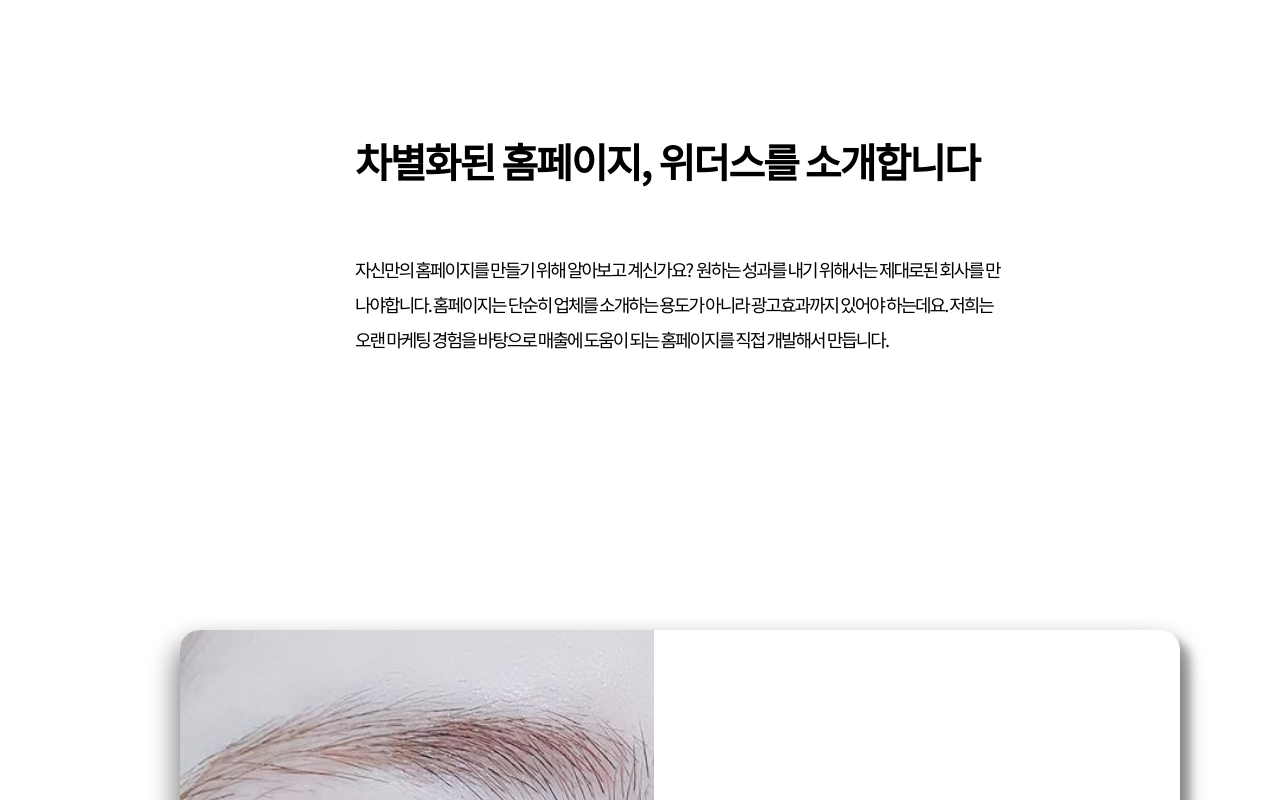
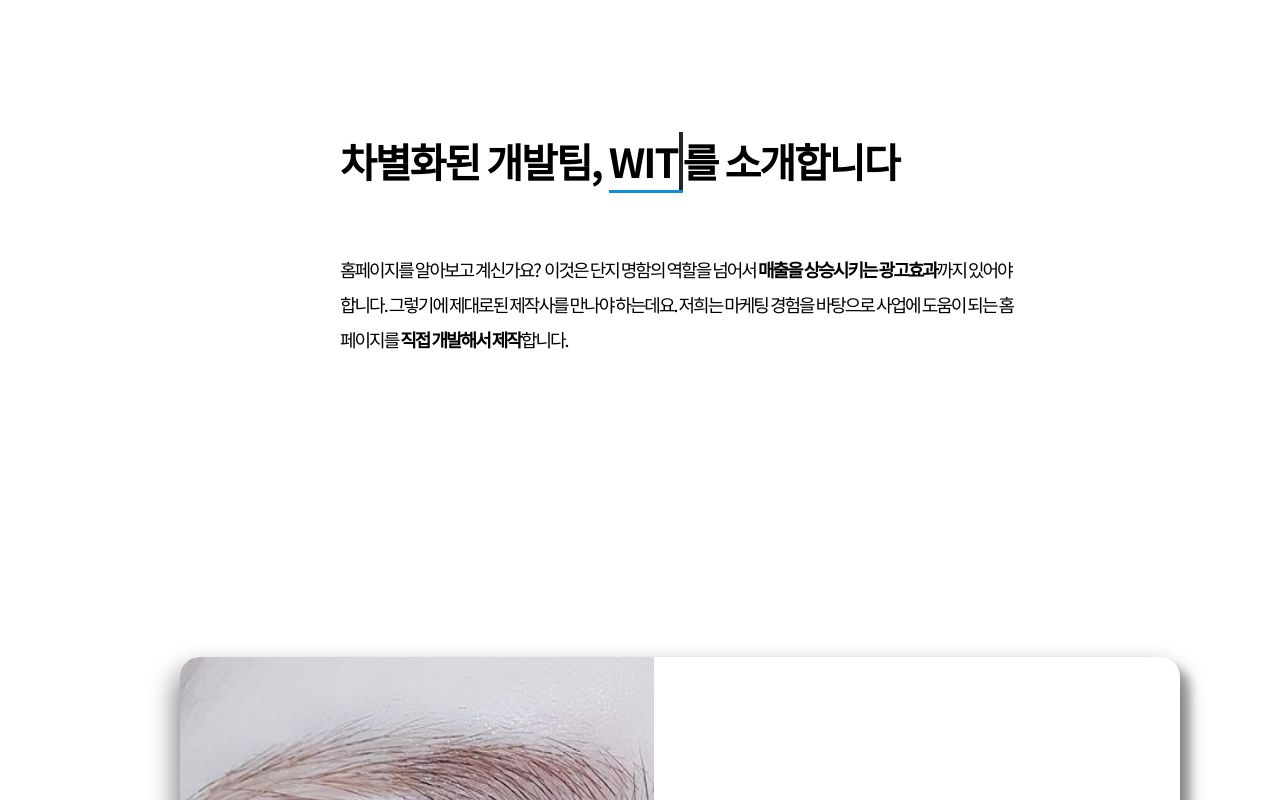
Before and after one commit to hbeautyacademy/hbeautyacademy, a React (Create React App) app: page / in a window 1280 px wide. Shown: the part 920-1720 px from the top of the page. Built offline with nearby package versions, Linux system fonts and the light colour scheme.

Commit message:
브랜드 설명까지 완료

```diff
--- a/public/index.html
+++ b/public/index.html
@@ -29,7 +29,7 @@
       work correctly both with client-side routing and a non-root public URL.
       Learn how to configure a non-root public URL by running `npm run build`.
     -->
-    <title>담래쉬</title>
+    <title>W</title>
   </head>
   <body>
     <noscript>You need to enable JavaScript to run this app.</noscript>
--- a/src/App.css
+++ b/src/App.css
@@ -425,8 +425,9 @@
 
 .intro-brand__txt-con {
   margin: 0 auto;
+  margin-bottom: 300px;
   width: 100%;
-  max-width: 650px;
+  max-width: 680px;
   /* height: 350px; */
   overflow-y: hidden;
   transition: all 1s;
@@ -450,6 +451,31 @@
   line-height: 35px;
   font-weight: 400;
  }
+
+ .intro-brand__txt-sub > span {
+  font-weight: 600;
+ }
+
+
+ .typing-txt {
+  border-bottom: 3px solid rgb(16, 142, 215);
+ }
+
+.typing-txt::after {
+  content: '';
+  margin-left: 1px;
+  border-right: 3px solid #111;
+  animation: blink 0.5s infinite;
+}
+
+@keyframes blink {
+  from {
+    border-right: 4px solid #111;
+  }
+  to {
+    border-right: 4px solid #aaa;
+  }
+}
 
 
 
--- a/src/index.js
+++ b/src/index.js
@@ -7,11 +7,11 @@
 
 const root = ReactDOM.createRoot(document.getElementById('root'));
 root.render(
-  <React.StrictMode>
+  // <React.StrictMode>
     <BrowserRouter>
       <App />
     </BrowserRouter>
-  </React.StrictMode>
+  // </React.StrictMode>
 );
 
 // If you want to start measuring performance in your app, pass a function
--- a/src/routes/Component2.js
+++ b/src/routes/Component2.js
@@ -4,21 +4,54 @@
 function Component2(){
     const [brandText, setBrandText] = useState(null);
 
+    // 브랜드 설명 부분에 브랜드를 타이핑해주는 효과
+    const typingTextData = [
+        '위더스',
+        'WITHUS'
+    ]
+    let [typingTxt, setTypingTxt] = useState('')
+    let i = 0; // 함수 반복횟수
+    let j = 0; // textData 배열 순서
+    let txt = ''; // HTML에 입력될 내용
 
+    const typing = () => {
+        if (i < typingTextData[j].length) { // 해당 문자가 조합되기 전
+            const string = typingTextData[j][i++]
+            setTypingTxt(txt);
+            txt = txt + string;
+        } else { // 해당 문자가 조합된 후
+            setTypingTxt(txt);
+            // txt = ''; // 제거 옵션1. 한번에 지워지게
+            txt = txt.slice(0, -1); // 제거 옵션2. 한글자씩 지워지게
+            if (txt.length == 0) { // 텍스트 내용이 모두 사라진 경우
+                i = 0;
+                if (j == 0) {
+                    j = 1; // 배열 순서 변경
+                } else {
+                    j = 0;
+                }
+            }
+        }
+    }
+
+    // 브랜드 설명 부분까지 스크롤하면 롤업하며 사라지는 효과
     let checkerBrandTxt = false; // 이벤트 중복을 막기위한 체커
     const moveBrandTxt = () => {
         const targetTop = document.querySelector('.intro-brand__txt-con').offsetTop; // 이벤트 대상의 scrollTop 위치
         if (window.scrollY > targetTop + 800 && checkerBrandTxt == false) {
             setBrandText(true);
             checkerBrandTxt = true;
-            console.log('1231231')
         } else if (window.scrollY < targetTop + 700 && checkerBrandTxt == true) {
             setBrandText(null);
             checkerBrandTxt = false;
         }
     };
 
-// 11
+
+
+
+
+
 
 
 
@@ -38,7 +71,8 @@
 
 
     useEffect(() => {
-        let timer = setInterval(()=>{window.addEventListener('scroll', moveBrandTxt);}, 100)
+        const timer_moveBrandTxt = setInterval(()=>{window.addEventListener('scroll', moveBrandTxt);}, 100)
+        const timer_typing = setInterval(typing, 250)
 
         let timer1 = setInterval(()=>{window.addEventListener('scroll', handleScroll1);}, 100)
         // let timer2 = setInterval(()=>{window.addEventListener('scroll', handleScroll2);}, 100)
@@ -47,7 +81,7 @@
         let timer3_3 = setInterval(()=>{window.addEventListener('scroll', cardEnd);}, 100)
         // let timer3_3 = setInterval(()=>{window.addEventListener('scroll', cardScroll3);}, 100)
         return () => {
-            clearInterval(timer1, timer3_1, timer3_2, timer3_3);
+            clearInterval(timer_typing, timer1, timer3_1, timer3_2, timer3_3);
             window.removeEventListener('scroll', handleScroll1);
             // window.removeEventListener('scroll', handleScroll2);
             window.removeEventListener('scroll', cardScroll1);
@@ -60,7 +94,7 @@
     // 멘트 팝업
     const handleScroll1 = () => {
         let count = false;
-        if (window.scrollY > 280 && count == false) {
+        if (window.scrollY > 350 && count == false) {
             setFade('up--end2');
             count = true;
             // console.log('scrolled');
@@ -127,18 +161,16 @@
 
     return (
         <>
-            {/* {window.addEventListener('scroll', function(){
-                console.log(window.scrollY);
-            })} */}
-
             <div className={'intro-brand up--start ' + fade}>
                 <div className='intro-brand__con'>
                     <div className='intro-brand__txt-con' style={{
-                    opacity: brandText ? '0' : '1',
-                    height: brandText ? '0' : '350px'
+                    // opacity: brandText ? '0' : '1',
+                    // height: brandText ? '0' : '350px'
                     }}>
-                            <span className='intro-brand__txt-title'>차별화된 홈페이지, 위더스를 소개합니다</span>
-                            <span className='intro-brand__txt-sub'>자신만의 홈페이지를 만들기 위해 알아보고 계신가요?&nbsp;&nbsp;원하는 성과를 내기 위해서는 제대로된 회사를 만나야합니다. 홈페이지는 단순히 업체를 소개하는 용도가 아니라 광고효과까지 있어야 하는데요. 저희는 오랜 마케팅 경험을 바탕으로 매출에 도움이 되는 홈페이지를 직접 개발해서 만듭니다. </span>
+                            <span className='intro-brand__txt-title'>
+                                차별화된 개발팀, <span className='typing-txt' dangerouslySetInnerHTML={{__html: typingTxt}}></span>를 소개합니다
+                            </span>
+                            <span className='intro-brand__txt-sub'>홈페이지를 알아보고 계신가요?&nbsp;&nbsp;이것은 단지 명함의 역할을 넘어서 <span>매출을 상승시키는 광고효과</span>까지 있어야 합니다. 그렇기에 제대로된 제작사를 만나야 하는데요. 저희는 마케팅 경험을 바탕으로 사업에 도움이 되는 홈페이지를 <span>직접 개발해서 제작</span>합니다.</span>
 
                     </div>
                     <div className='intro-brand__box sticky' style={{opacity: card1_1, transform: `scale(${card1_2})`}}>
--- a/src/routes/Intro.js
+++ b/src/routes/Intro.js
@@ -7,8 +7,6 @@
     // 인트로 스포트라이트 부분 텍스트 효과
     const [spotText, setSpotText] = useState(null);
     const spotTextData = [
-        // 'Rethink,',
-        // 'architecture.',
         'GO  FURTHER,',
         'WITHUS',
         ''
```
